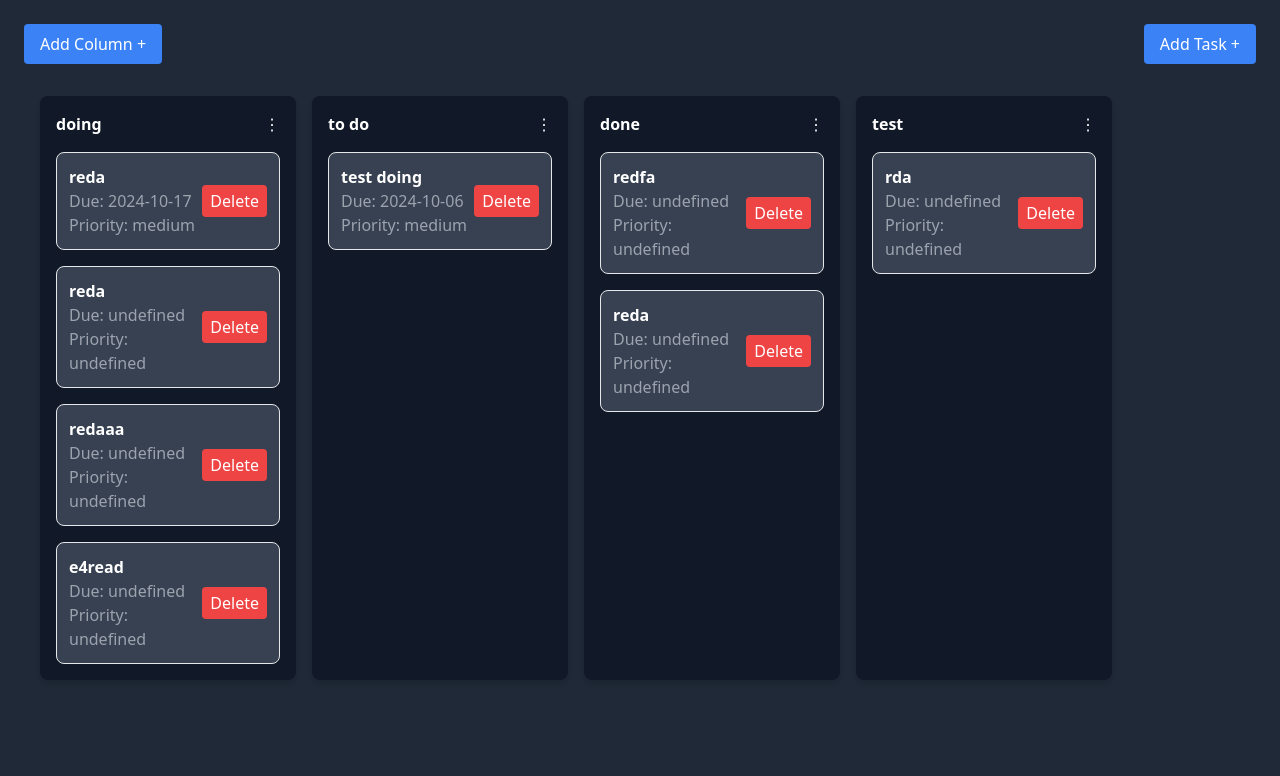
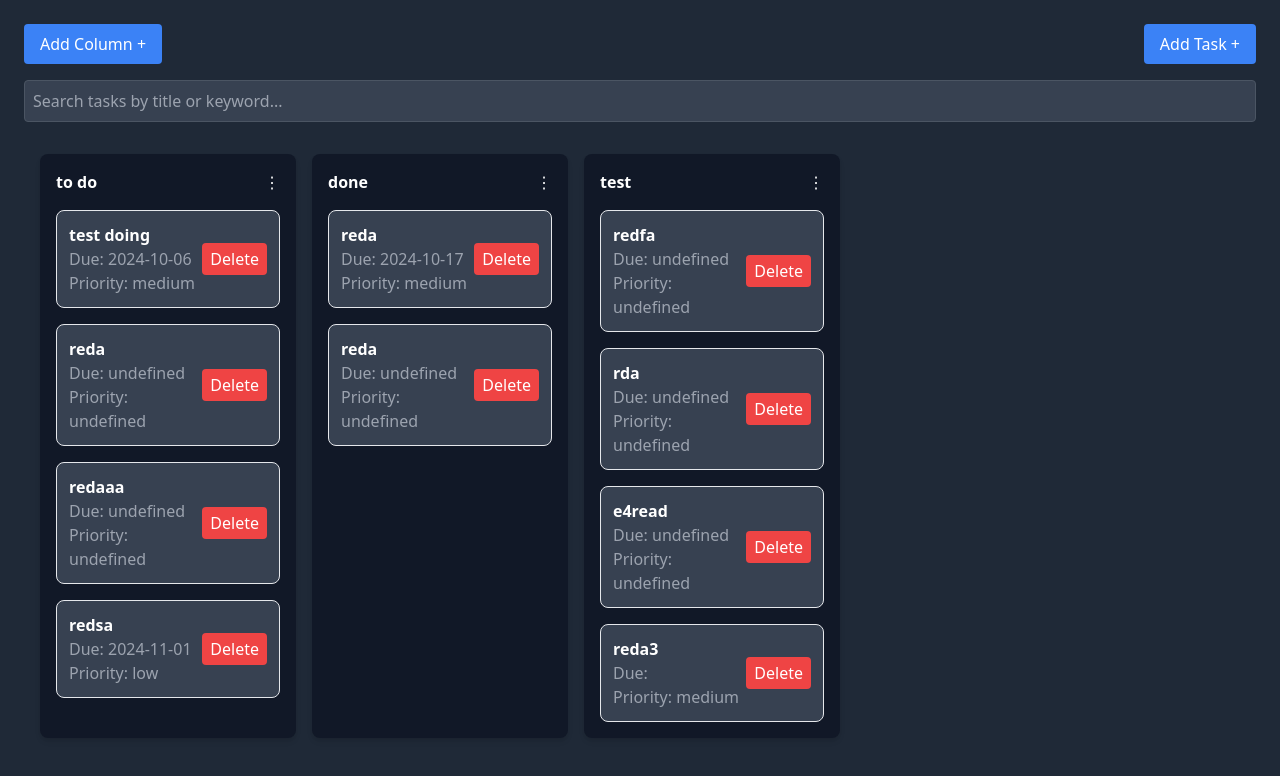
Before and after one commit to ridachaanoun/todolist.js, a website with bundled scripts: page index.html in a window 1280 px wide. Built offline with nearby package versions, Linux system fonts and the light colour scheme; data requests are answered from the project's data file.

Commit message:
Add search functionality to find tasks by title or keyword

```diff
--- a/db.json
+++ b/db.json
@@ -12,14 +12,14 @@
       "id": "8c12",
       "title": "reda ",
       "description": "reda",
-      "status": "77c1",
+      "status": "5327",
       "dueDate": "2024-10-17",
       "priority": "medium"
     },
     {
       "id": "dd96",
       "title": "redfa",
-      "status": "5327"
+      "status": "daa0"
     },
     {
       "id": "9373",
@@ -34,26 +34,37 @@
     {
       "id": "8531",
       "title": "reda",
-      "status": "77c1"
+      "status": "0fa7"
     },
     {
       "id": "987e",
       "title": "redaaa",
-      "status": "77c1"
+      "status": "0fa7"
     },
     {
       "id": "03ac",
       "title": "e4read",
-      "status": "77c1"
+      "status": "daa0"
+    },
+    {
+      "id": "f61d",
+      "title": "redsa",
+      "description": "hhhh",
+      "status": "0fa7",
+      "dueDate": "2024-11-01",
+      "priority": "low"
+    },
+    {
+      "id": "06d3",
+      "title": "reda3",
+      "description": "reda",
+      "status": "daa0",
+      "dueDate": "",
+      "priority": "medium"
     }
   ],
   "columns": [
     {
-      "id": "77c1",
-      "name": "doing"
-    },
-    {
-
       "id": "0fa7",
       "name": "to do "
     },
@@ -64,7 +75,6 @@
     {
       "id": "daa0",
       "name": "test"
-
     }
   ]
 }
--- a/index.html
+++ b/index.html
@@ -12,6 +12,11 @@
     <div class="flex justify-between mb-4">
       <button id="add-column-btn" class="bg-blue-500 text-white px-4 py-2 rounded">Add Column +</button>
       <button id="add-task-btn" class="bg-blue-500 text-white px-4 py-2 rounded">Add Task +</button>
+    </div>
+
+    <!-- Search Bar -->
+    <div class="mb-4">
+      <input type="text" id="search-bar" class="w-full p-2 rounded border border-gray-600 bg-gray-700 text-white" placeholder="Search tasks by title or keyword..." />
     </div>
 
     <!-- Columns Container -->
--- a/js/main.js
+++ b/js/main.js
@@ -1,7 +1,5 @@
 import { showCardModal, moveAllCards, archiveList, archiveAllCards, toggleMenu } from './eventHandlers.js';
-window.allowDrop = allowDrop;
-window.drag = drag;
-window.drop = drop;
+
 // DOM Elements
 const columnsContainer = document.getElementById('columns-container');
 const addColumnBtn = document.getElementById('add-column-btn');
@@ -17,6 +15,7 @@ async function loadColumns() {
   const response = await fetch('http://localhost:3000/columns');
   const columns = await response.json();
   columns.forEach(renderColumn);
+
 }
 
 // Fetch and Render Tasks
@@ -74,16 +73,16 @@ function renderTask(task) {
   if (!taskContainer) return;
 
   const taskDiv = document.createElement('div');
-  taskDiv.classList.add('border', 'p-3', 'rounded-lg', 'bg-gray-700', 'flex', 'justify-between', 'items-center');
+  taskDiv.classList.add('border', 'p-3', 'rounded-lg', 'bg-gray-700', 'flex', 'justify-between', 'items-center','task');
   taskDiv.dataset.id = task.id;
   taskDiv.setAttribute('draggable', 'true');
   // taskDiv.setAttribute('ondragstart', 'drag(event)');
   taskDiv.addEventListener('dragstart', drag);
   taskDiv.innerHTML = `
     <div>
-      <span class="text-white font-bold">${task.title}</span>
-      <p class="text-gray-400">Due: ${task.dueDate}</p>
-      <p class="text-gray-400">Priority: ${task.priority}</p>
+      <span class="text-white font-bold task-title">${task.title}</span>
+      <p class="text-gray-400 ">Due: ${task.dueDate}</p>
+      <p class="text-gray-400 task-description">Priority: ${task.priority}</p>
     </div>
     <button type="button" class="bg-red-500 text-white px-2 py-1 rounded delete-btn">Delete</button>
   `;
@@ -151,7 +150,8 @@ saveTaskBtn.addEventListener('click', async () => {
 
   if (!title || !status) return;
 
-  const newTask = { title, description, status, dueDate, priority }; // Include new fields
+  // const newTask = { title, description, status, dueDate, priority };
+  const newTask = { id: generateId(), title, description, status, dueDate, priority };
   const response = await fetch('http://localhost:3000/tasks', {
     method: 'POST',
     headers: { 'Content-Type': 'application/json' },
@@ -214,3 +214,24 @@ async function updateTaskStatus(taskId, newStatus) {
 
 loadColumns();
 loadTasks();
+
+document.addEventListener('DOMContentLoaded', () => {
+  const searchBar = document.getElementById('search-bar');
+
+  searchBar.addEventListener('input', () => {
+    const searchQuery = searchBar.value.toLowerCase();
+    const tasks = document.querySelectorAll('.task'); // Assuming tasks have a class 'task'
+  // console.log(tasks);
+
+    tasks.forEach(task => {
+      const title = task.querySelector('.task-title').innerText.toLowerCase();
+      const description = task.querySelector('.task-description').innerText.toLowerCase();
+
+      if (title.includes(searchQuery) || description.includes(searchQuery)) {
+        task.style.display = ''; // Show task
+      } else {
+        task.style.display = 'none'; // Hide task
+      }
+    });
+  });
+});
```
